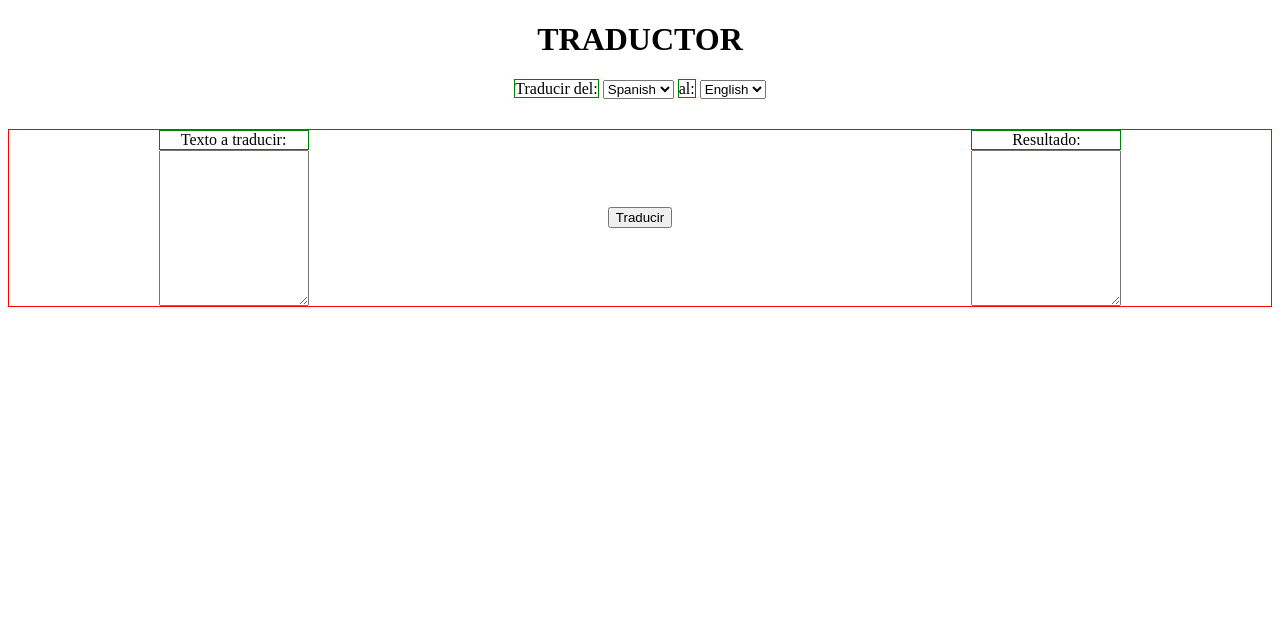
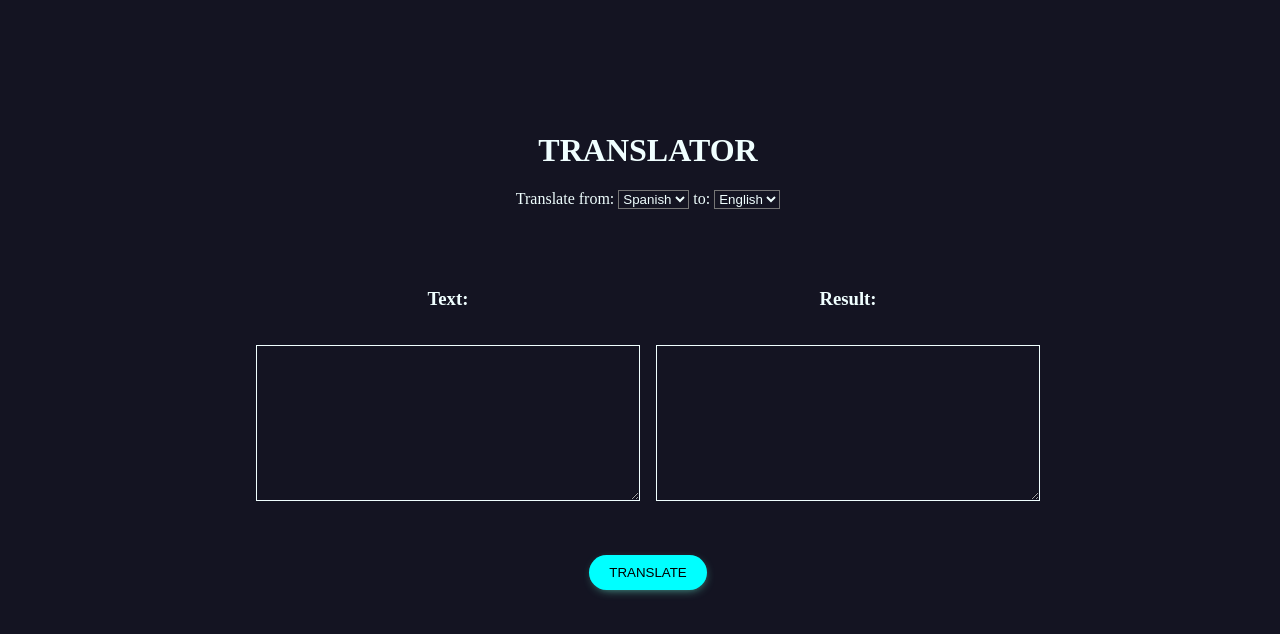
Before and after one commit to drewbydiego/TranslateAPI, a plain HTML site: page index.html in a window 1280 px wide. Drawn offline with Linux system fonts and the light colour scheme; no server answers.

Commit message:
Adding styles to project

```diff
--- a/index.html
+++ b/index.html
@@ -8,13 +8,14 @@
     <title>Traductor</title>
 </head>
 <body>
-    <h1 class="header">TRADUCTOR</h1>
+<div class="content">
+    <h1 class="header"><span>TRANSLATOR</span></h1>
     <div class="languages-container">
-        <label for="translateFrom">Traducir del:</label>
+        <label for="translateFrom">Translate from:</label>
         <select name="" id="translateFrom">
             <option value="es">Spanish</option>
         </select>
-        <label for="TranslateTo">al:</label>
+        <label for="TranslateTo">to:</label>
         <select name="" id="TranslateTo">
             <option value="en">English</option>
 
@@ -22,18 +23,20 @@
     </div>
 
     <div class="result-container">
-    <div class="first-section">
-        <label for="inputTranslateFrom">Texto a traducir:</label>
-        <textarea name="" id="inputTranslateFrom" cols="10" rows="10"></textarea>
+    <div class="textAreaCont">
+        <div class="first-section">
+            <label for="inputTranslateFrom"><h3>Text:</h3></label>
+            <textarea name="" id="inputTranslateFrom" cols="10" rows="10"></textarea>
+        </div>
+        <div class="second-section">
+            <label for="outputTranslate"><h3>Result:</h3></label>
+            <textarea name="" id="outputTranslate" cols="10" rows="10"></textarea>
+        </div>
     </div>
+    <button id="translatebtn">TRANSLATE</button>
 
-    <button id="translatebtn">Traducir</button>
-
-    <div class="second-section">
-        <label for="outputTranslate">Resultado:</label>
-        <textarea name="" id="outputTranslate" cols="10" rows="10"></textarea>
     </div>
-    </div>
+</div>
     <script src="./main.js"></script>
 </body>
 </html>
--- a/styles.css
+++ b/styles.css
@@ -1,26 +1,78 @@
+body{
+    background-color: rgba(20, 20, 34);
+    color: azure;
+}
 .header{
 text-align: center;
 }
 
+.content{
+    width: 100vw;
+    height: 90vh;
+    display: flex;
+    flex-direction: column;
+    justify-content: center;
+    align-items: center;
+}
 .languages-container{
-    margin-bottom: 30px;
+    /*margin-bottom: 30px;*/
     text-align: center;
+    padding-bottom: 1rem;
 }
-
+.languages-container select{
+    background-color: rgba(20, 20, 34);
+    color: azure;
+}
 .result-container{
-    border: 1px solid RED;
     display: flex;
     align-items: center;
-    justify-content: space-around;
-
+    flex-direction: column;
+    justify-content: space-evenly;
+    height: 50vh;
+    width: 70%;
 }
 .first-section, .second-section{
     display: flex;
     flex-direction: column;
-    width: 150px;
+    width: 30vw;
+    padding: 0.5rem;
 }
 
-label{
+.textAreaCont label{
     text-align: center;
-    border: 1px solid green;
+    padding-bottom: 1rem;
 }
+.textAreaCont{
+    display: flex;
+    flex-direction: row;
+    width: 90vw;
+    justify-content: center;
+
+}
+.textAreaCont textarea{
+    background-color: transparent;
+    color: azure;
+    border: 1px solid azure;
+    text-align: center;
+}
+#translatebtn{
+    padding: 10px 20px;
+    background-color: aqua;
+    border: none;
+    border-radius: 20px;
+    margin-top: 10px;
+    cursor: pointer;
+    box-shadow: 1px 3px 11px -5px rgba(102, 231, 200);
+}
+#translatebtn:hover{
+        background-color: azure;
+        box-shadow: none;
+        border-color:azure;
+        color: rgba(20, 20, 34);
+      }
+@media screen and (max-width: 500px){
+    .first-section, .second-section{
+        padding: 70 1rem;
+        width: 50%;
+    }
+  }
```
